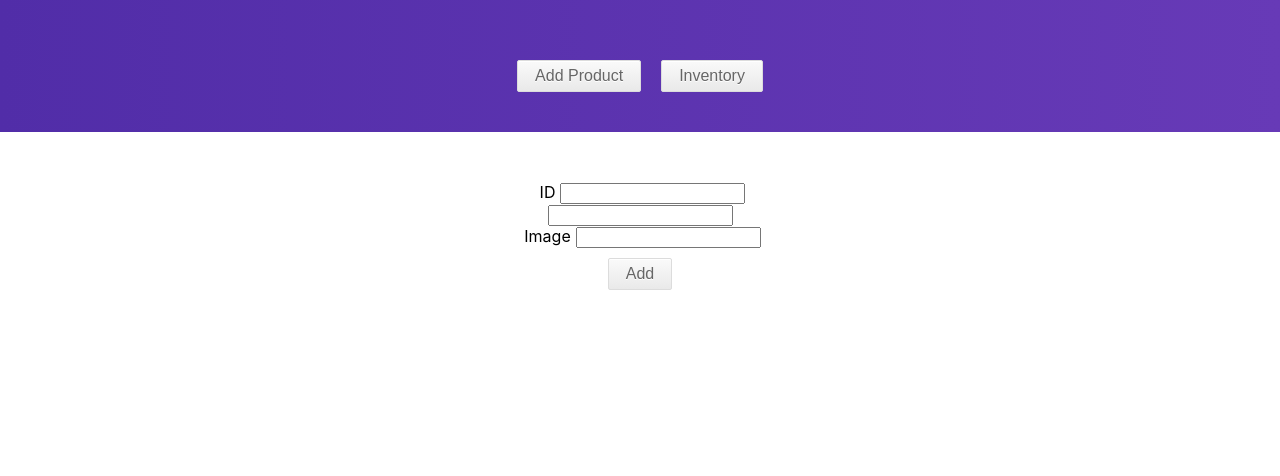
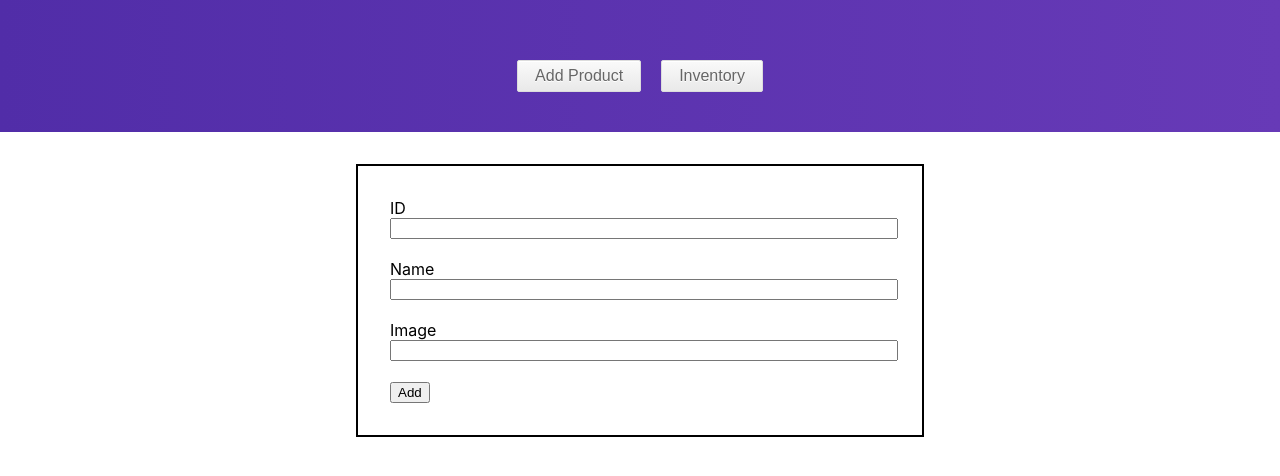
Before and after one commit to cbandara/my-inventory-app, a React (Create React App) app: page /addProduct in a window 1280 px wide. Shown: the top 476 px of the page. Built offline with nearby package versions, Linux system fonts and the light colour scheme.

Commit message:
completed delete feature

```diff
--- a/package.json
+++ b/package.json
@@ -4,6 +4,7 @@
   "private": true,
   "dependencies": {
     "cors": "^2.8.5",
+    "node-sass": "^4.13.0",
     "react": "^16.11.0",
     "react-dom": "^16.11.0",
     "react-redux": "^7.1.3",
--- a/src/App.css
+++ b/src/App.css
@@ -1,5 +1,4 @@
 .App {
-  text-align: center;
 }
 
 .App-logo {
@@ -21,7 +20,7 @@
   color: #09d3ac;
 }
 
-button {
+.menu-button {
   margin: 10px;
   box-shadow:inset 0px 1px 0px 0px #ffffff;
 	background:linear-gradient(to bottom, #f9f9f9 5%, #e9e9e9 100%);
--- a/src/components/EditForm.js
+++ b/src/components/EditForm.js
@@ -2,7 +2,7 @@ import React from "react";
 import { connect } from "react-redux";
 import { editProduct } from "../actions";
 import { withRouter } from "react-router";
-import "./ProductForm.css";
+import "./ProductForm.scss";
 
 class EditForm extends React.Component {
   onSubmit(event) {
@@ -49,7 +49,7 @@ class EditForm extends React.Component {
             required
           ></input>
           <br />
-          <button type="submit">Add</button>
+          <button type="submit" className="menu-button">Add</button>
         </form>
       </div>
 
--- a/src/components/Menu.css
+++ b/src/components/Menu.css
@@ -4,5 +4,5 @@
   background: #673AB7;  /* fallback for old browsers */
 background: -webkit-linear-gradient(to right, #512DA8, #673AB7);  /* Chrome 10-25, Safari 5.1-6 */
 background: linear-gradient(to right, #512DA8, #673AB7); /* W3C, IE 10+/ Edge, Firefox 16+, Chrome 26+, Opera 12+, Safari 7+ */
-
+text-align: center;
 }
--- a/src/components/Menu.js
+++ b/src/components/Menu.js
@@ -7,8 +7,8 @@ class Menu extends React.Component {
     return (
       <div className="Menu">
 
-        <Link to="/addProduct"><button>Add Product</button></Link>
-        <Link to="/"><button>Inventory</button></Link>
+        <Link to="/addProduct"><button className="menu-button">Add Product</button></Link>
+        <Link to="/"><button className="menu-button">Inventory</button></Link>
       </div>
     );
   }
--- a/src/components/ProductForm.css
+++ /dev/null
@@ -1,15 +0,0 @@
-.formWrapper {
-  width: 70%;
-  margin: auto;
-}
-
-.productForm {
-  padding-top: 50px;
-  padding-bottom: 30px;
-  text-align: center;
-
-}
-
-label {
-  padding: 5px;
-}
--- a/src/components/ProductForm.js
+++ b/src/components/ProductForm.js
@@ -3,7 +3,7 @@ import { connect } from "react-redux";
 // import Input from "./Input";
 // import { reduxForm, Field } from 'redux-form';
 import { addProduct } from "../actions";
-import "./ProductForm.css";
+import "./ProductForm.scss";
 
 class ProductForm extends React.Component {
   onSubmit(event) {
@@ -32,6 +32,7 @@ class ProductForm extends React.Component {
             required
           ></input>
           <br />
+          <label htmlFor="name">Name</label>
           <input
             name="name"
             id="name"
--- /dev/null
+++ b/src/components/ProductForm.scss
@@ -0,0 +1,34 @@
+.formWrapper {
+  width: 70%;
+  margin: auto;
+}
+
+.productForm {
+  max-width: 500px;
+  margin:2rem auto;
+  border: 2px solid black;
+  padding:2rem;
+
+}
+
+label {
+  display: block;
+}
+input, textarea {
+  display: block;
+  width: 100%;
+}
+
+.form-button {
+  border: 0;
+  background: #343050;
+  padding: .5rem;
+  color: white;
+  margin:1rem 0;
+  width: auto;
+  text-transform:uppercase;
+  cursor: pointer;
+  &:hover{
+    background: #3498DB;
+  }
+}
--- a/src/components/ProductList.css
+++ b/src/components/ProductList.css
@@ -2,3 +2,7 @@ ul {
   list-style: none;
 
 }
+
+.ProductList {
+  text-align:center;
+}
--- a/src/reducers/index.js
+++ b/src/reducers/index.js
@@ -45,9 +45,9 @@ export const productReducer = (state = initialState, action) => {
     });
   }
   if (action.type === DELETE_PRODUCT) {
-    console.log(action)
+    console.log(action, state.productList)
     return Object.assign({}, state, {
-      productList: [state.productList.filter(element => element !== action.product)]
+      productList: state.productList.filter(element => element.id !== action.product.id)
     });
   }
 
```
Also changed, not shown: 1 other file (tests, documents, lock files or other folders).
